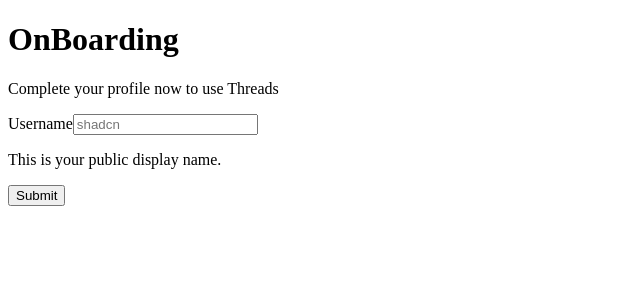
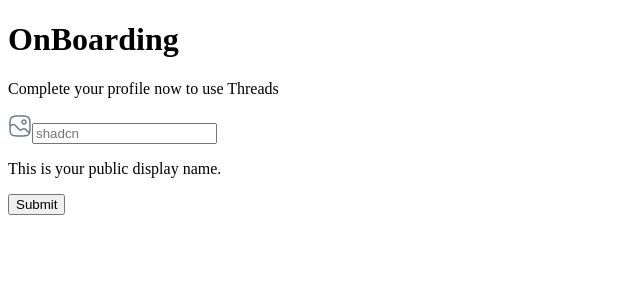
Before and after one commit to raahulvinod/project_threads, a Next.js app: page /onboarding in a window 1280 px wide. Shown: the top 300 px of the page, without its empty margins (0-640 px from the left). Built offline with nearby package versions, Linux system fonts and the light colour scheme; no server answers.

Commit message:
Working with Forms

```diff
--- a/components/forms/AccountProfile.tsx
+++ b/components/forms/AccountProfile.tsx
@@ -15,6 +15,7 @@
 import { Input } from '@/components/ui/input';
 import { zodResolver } from '@hookform/resolvers/zod';
 import { UserValidation } from '@/lib/validations/user';
+import Image from 'next/image';
 
 interface Props {
   user: {
@@ -46,13 +47,35 @@
   }
   return (
     <Form {...form}>
-      <form onSubmit={form.handleSubmit(onSubmit)} className="space-y-8">
+      <form
+        onSubmit={form.handleSubmit(onSubmit)}
+        className="flex flex-col justify-start gap-10"
+      >
         <FormField
           control={form.control}
-          name="username"
+          name="profile_photo"
           render={({ field }) => (
-            <FormItem>
-              <FormLabel>Username</FormLabel>
+            <FormItem className="flex items-center gap-4">
+              <FormLabel className="account-form_image-label">
+                {field.value ? (
+                  <Image
+                    src={field.value}
+                    alt="profile photo"
+                    width={96}
+                    height={96}
+                    priority
+                    className="rounded-full object-contain"
+                  />
+                ) : (
+                  <Image
+                    src="/assets/profile.svg"
+                    alt="profile photo"
+                    width={24}
+                    height={24}
+                    className=" object-contain"
+                  />
+                )}
+              </FormLabel>
               <FormControl>
                 <Input placeholder="shadcn" {...field} />
               </FormControl>
```
